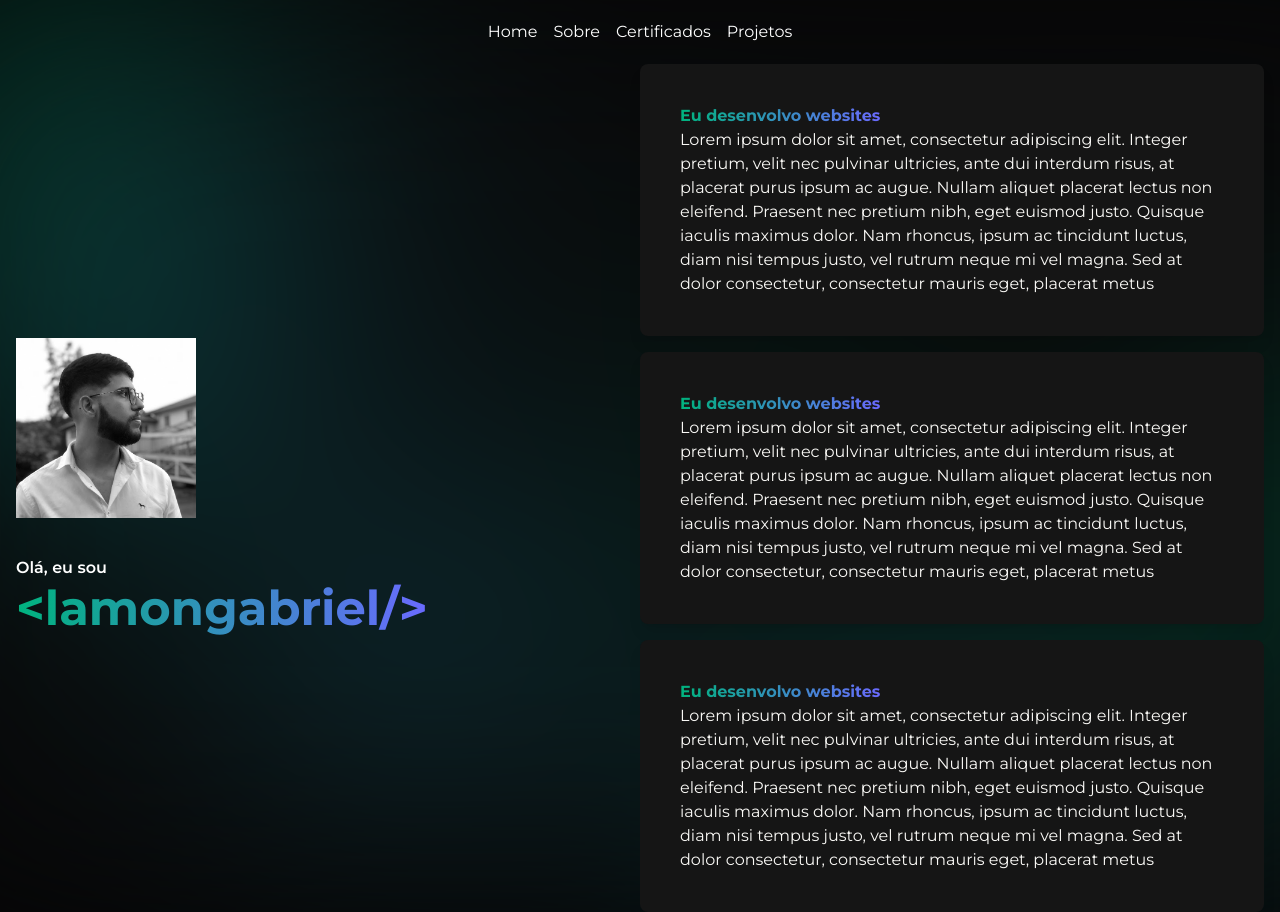
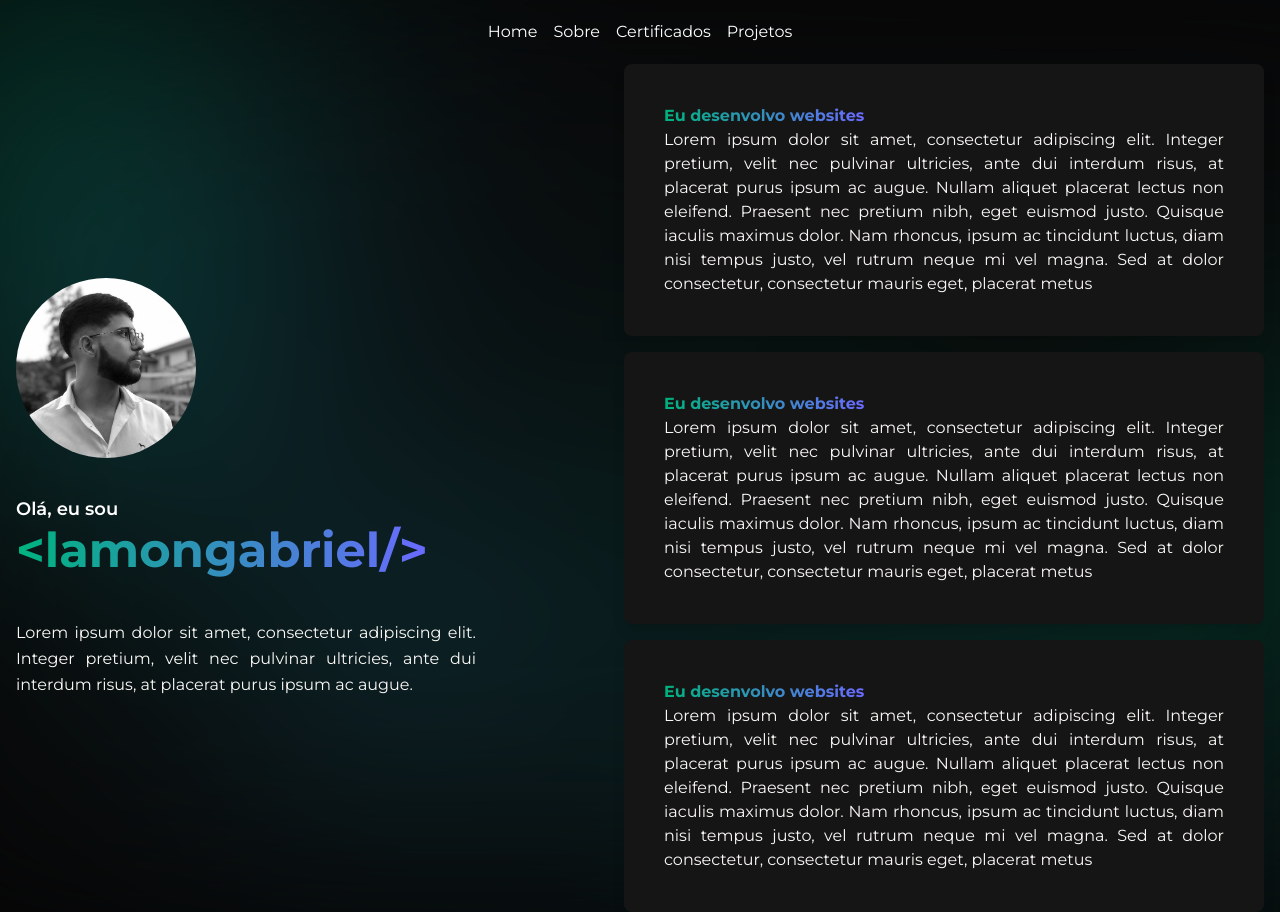
Before and after one commit to lamongabriel/old-portfolio, a Next.js app: page / in a window 1280 px wide. Built offline with nearby package versions, Linux system fonts and the light colour scheme.

Commit message:
Text component

```diff
--- /dev/null
+++ b/src/components/design/Text.tsx
@@ -0,0 +1,14 @@
+import { ReactNode } from 'react'
+
+interface TextProps {
+  children: ReactNode
+  className?: string
+}
+
+export function Text ({ children, className }: TextProps) {
+  return (
+    <p className={`text-lg-white-500 leading-normal text-justify ${className ?? ''}`}>
+      {children}
+    </p>
+  )
+}
--- a/src/pages/index.tsx
+++ b/src/pages/index.tsx
@@ -2,6 +2,7 @@ import { Box } from '../components/design/Box'
 import { Heading } from '../components/design/Heading'
 import { HeadingGradient } from '../components/design/HeadingGradient'
 import { Layout } from '../components/design/Layout'
+import { Text } from '../components/design/Text'
 
 import Image from 'next/image'
 import profile from '../assets/profile.png'
@@ -11,43 +12,46 @@ import { Fade, Slide } from 'react-awesome-reveal'
 export default function Home () {
   return (
     <>
-      <Layout className="flex justify-between items-center">
-				<Fade className='flex-1'>
+      <Layout className="flex justify-between items-center gap-10">
+				<Fade className='flex-1 max-w-[460px]'>
 					<section>
-						<Image className="mb-10" src={profile} alt="Gabriel Lamon profile image" width={180} height={180}/>
-						<Heading>
+						<Image className="mb-10 rounded-full" src={profile} alt="Gabriel Lamon profile image" width={180} height={180}/>
+						<Heading className='text-lg'>
 							Olá, eu sou
 						</Heading>
 						<HeadingGradient className="text-5xl">
 							{'<lamongabriel/>'}
 						</HeadingGradient>
+						<Text className='mt-10 leading-relaxed'>
+							Lorem ipsum dolor sit amet, consectetur adipiscing elit. Integer pretium, velit nec pulvinar ultricies, ante dui interdum risus, at placerat purus ipsum ac augue.
+						</Text>
 					</section>
 				</Fade>
-				<Slide className='flex-1' direction='right'>
+				<Slide className='flex-1 max-w-[640px]' direction='right'>
 					<section className="flex flex-col gap-4">
 						<Box>
 							<HeadingGradient>
 								Eu desenvolvo websites
 							</HeadingGradient>
-							<p>
+							<Text>
 								Lorem ipsum dolor sit amet, consectetur adipiscing elit. Integer pretium, velit nec pulvinar ultricies, ante dui interdum risus, at placerat purus ipsum ac augue. Nullam aliquet placerat lectus non eleifend. Praesent nec pretium nibh, eget euismod justo. Quisque iaculis maximus dolor. Nam rhoncus, ipsum ac tincidunt luctus, diam nisi tempus justo, vel rutrum neque mi vel magna. Sed at dolor consectetur, consectetur mauris eget, placerat metus
-							</p>
+							</Text>
 						</Box>
 						<Box>
 							<HeadingGradient>
 								Eu desenvolvo websites
 							</HeadingGradient>
-							<p>
+							<Text>
 								Lorem ipsum dolor sit amet, consectetur adipiscing elit. Integer pretium, velit nec pulvinar ultricies, ante dui interdum risus, at placerat purus ipsum ac augue. Nullam aliquet placerat lectus non eleifend. Praesent nec pretium nibh, eget euismod justo. Quisque iaculis maximus dolor. Nam rhoncus, ipsum ac tincidunt luctus, diam nisi tempus justo, vel rutrum neque mi vel magna. Sed at dolor consectetur, consectetur mauris eget, placerat metus
-							</p>
+							</Text>
 						</Box>
 						<Box>
 							<HeadingGradient>
 								Eu desenvolvo websites
 							</HeadingGradient>
-							<p>
+							<Text>
 								Lorem ipsum dolor sit amet, consectetur adipiscing elit. Integer pretium, velit nec pulvinar ultricies, ante dui interdum risus, at placerat purus ipsum ac augue. Nullam aliquet placerat lectus non eleifend. Praesent nec pretium nibh, eget euismod justo. Quisque iaculis maximus dolor. Nam rhoncus, ipsum ac tincidunt luctus, diam nisi tempus justo, vel rutrum neque mi vel magna. Sed at dolor consectetur, consectetur mauris eget, placerat metus
-							</p>
+							</Text>
 						</Box>
 					</section>
 				</Slide>
```
